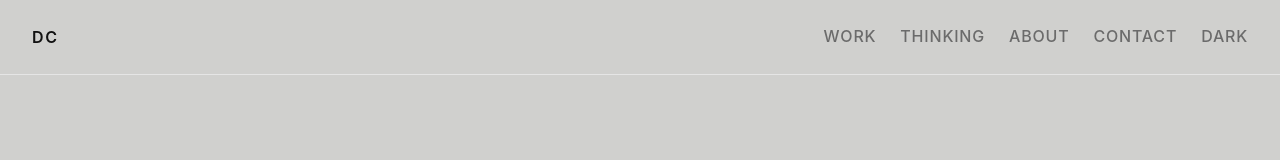
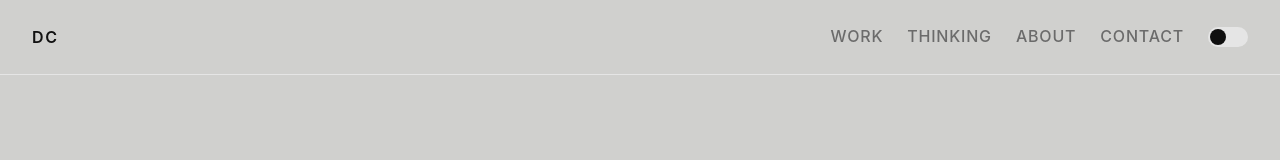
Before and after one commit to denescsaszar/portfolio, a Next.js app: page / in a window 1280 px wide. Shown: the top 160 px of the page. Built offline with nearby package versions, Linux system fonts and the light colour scheme.

Commit message:
step-15b: hero typography refinement + icon theme toggle

```diff
--- a/components/Navigation.tsx
+++ b/components/Navigation.tsx
@@ -49,10 +49,14 @@ export default function Navigation() {
           {/* Dark mode toggle */}
           <button
             onClick={toggleTheme}
-            className="text-body-small font-medium uppercase tracking-wider text-muted hover:text-foreground transition-colors"
+            className="w-10 h-5 rounded-full bg-border relative transition-colors hover:bg-muted/50"
             aria-label={`Switch to ${theme === "light" ? "dark" : "light"} mode`}
           >
-            {theme === "light" ? "Dark" : "Light"}
+            <span
+              className={`absolute top-0.5 w-4 h-4 rounded-full bg-foreground transition-all ${
+                theme === "dark" ? "left-5" : "left-0.5"
+              }`}
+            />
           </button>
 
           {/* Mobile hamburger */}
```
